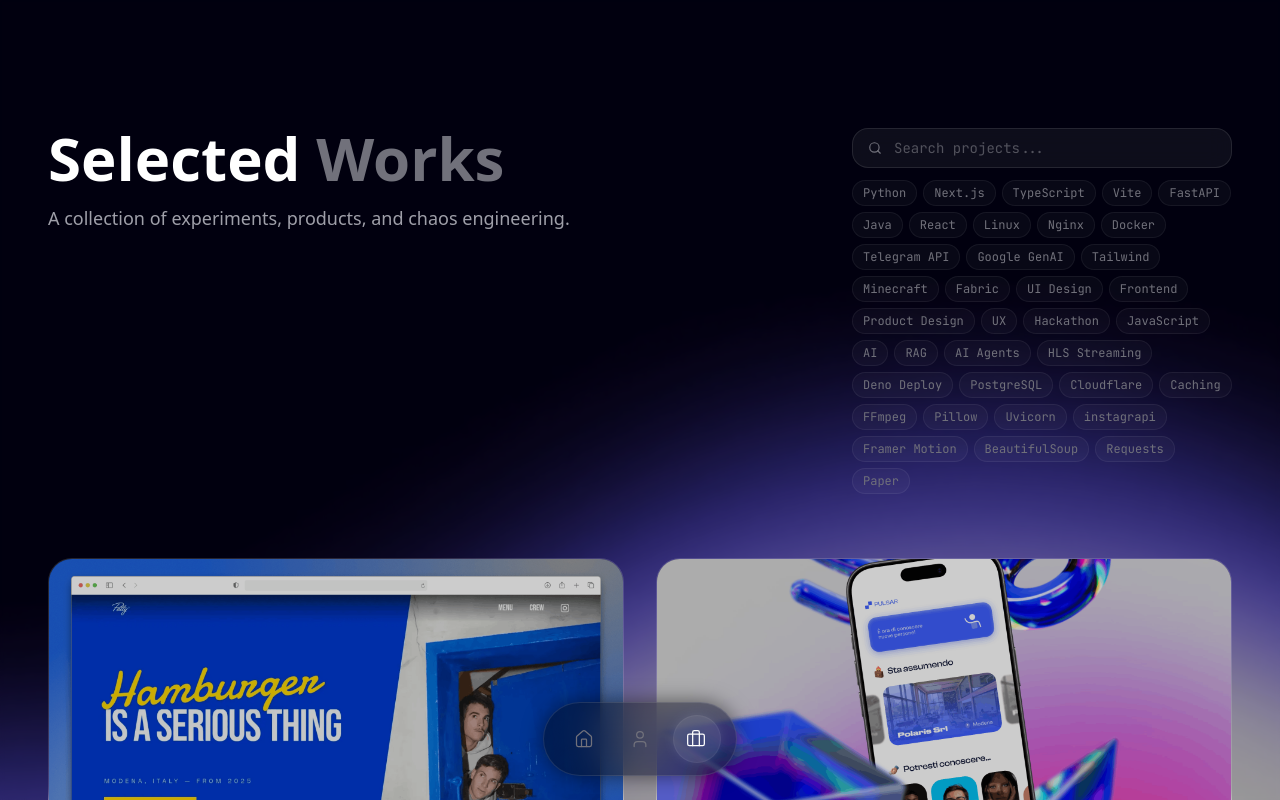
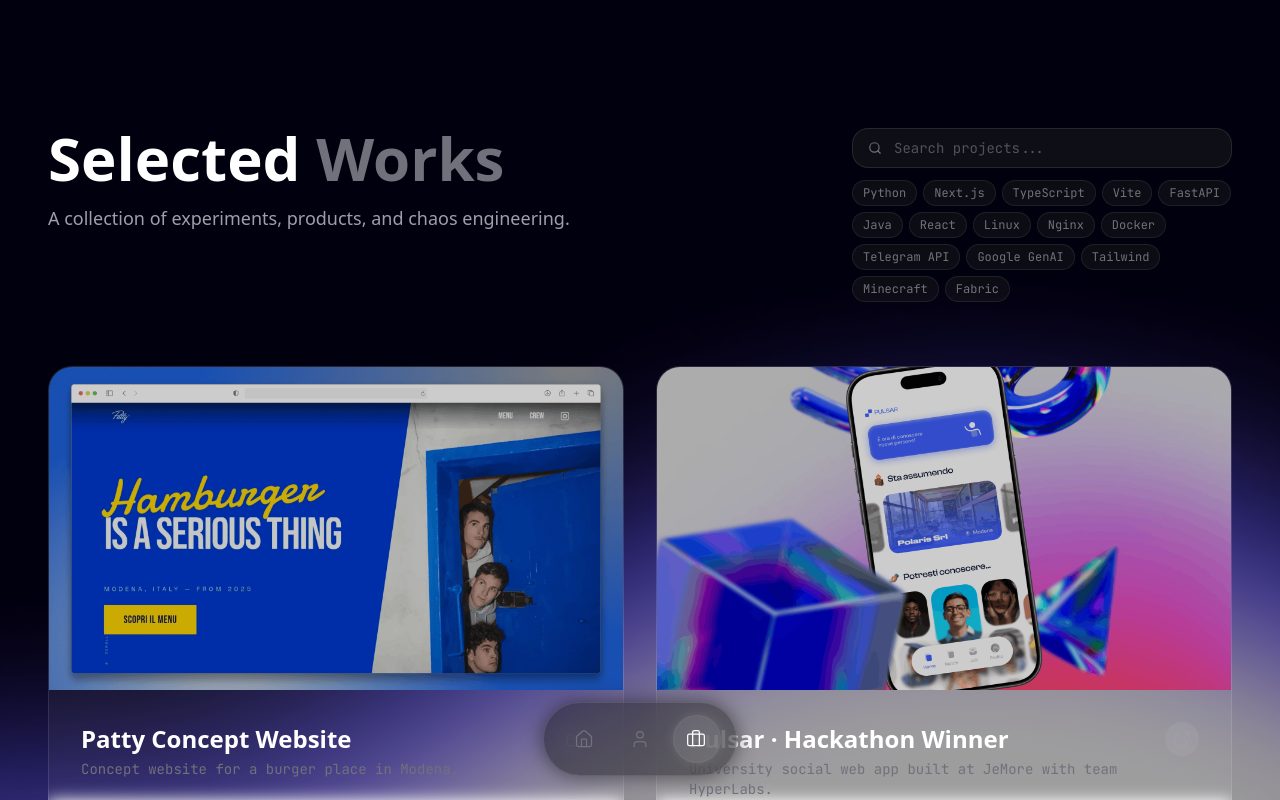
Before and after one commit to emqnuele/portfolio, a Next.js app: page /projects in a window 1280 px wide. Shown: the top 800 px of the page. Built offline with nearby package versions, Linux system fonts and the light colour scheme.

Commit message:
fix filter chips count and search bar bg

```diff
--- a/src/app/projects/page.tsx
+++ b/src/app/projects/page.tsx
@@ -6,11 +6,12 @@
 import ProjectsGrid from "@/components/ui/ProjectsGrid";
 import ProjectSearch from "@/components/ui/ProjectSearch";
 
-// sorted by usage frequency across all projects
+// only tags that appear in 2+ projects, sorted by frequency
 const allTags = (() => {
     const freq: Record<string, number> = {};
     projects.forEach(p => p.stack.forEach(t => { freq[t] = (freq[t] || 0) + 1; }));
     return Object.entries(freq)
+        .filter(([, count]) => count >= 2)
         .sort((a, b) => b[1] - a[1])
         .map(([tag]) => tag);
 })();
--- a/src/components/ui/ProjectSearch.tsx
+++ b/src/components/ui/ProjectSearch.tsx
@@ -36,7 +36,7 @@
                 className="relative group cursor-text"
                 onClick={() => inputRef.current?.focus()}
             >
-                <div className="absolute inset-0 rounded-2xl bg-white/5 backdrop-blur-md border border-white/10 group-focus-within:border-white/20 group-focus-within:bg-white/[0.07] transition-all duration-300" />
+                <div className="absolute inset-0 rounded-2xl bg-zinc-900/60 backdrop-blur-md border border-white/10 group-focus-within:border-white/20 transition-all duration-300" />
                 <div className="relative flex items-center px-4 py-2.5 gap-3">
                     <Search size={14} className="text-zinc-500 flex-shrink-0" />
                     <input
@@ -85,8 +85,8 @@
                             onClick={() => onFilterToggle(tag)}
                             className={`px-2.5 py-1 rounded-full text-xs font-mono border transition-all duration-200 ${
                                 isActive
-                                    ? "bg-white/[0.12] border-white/25 text-white shadow-[0_0_14px_rgba(255,255,255,0.07)]"
-                                    : "bg-white/[0.03] border-white/[0.06] text-zinc-500 hover:text-zinc-300 hover:bg-white/[0.07] hover:border-white/10"
+                                    ? "bg-white/15 border-white/25 text-white shadow-[0_0_14px_rgba(255,255,255,0.07)]"
+                                    : "bg-zinc-900/50 border-white/8 text-zinc-500 hover:text-zinc-300 hover:bg-zinc-800/60 hover:border-white/15"
                             }`}
                         >
                             {tag}
```
